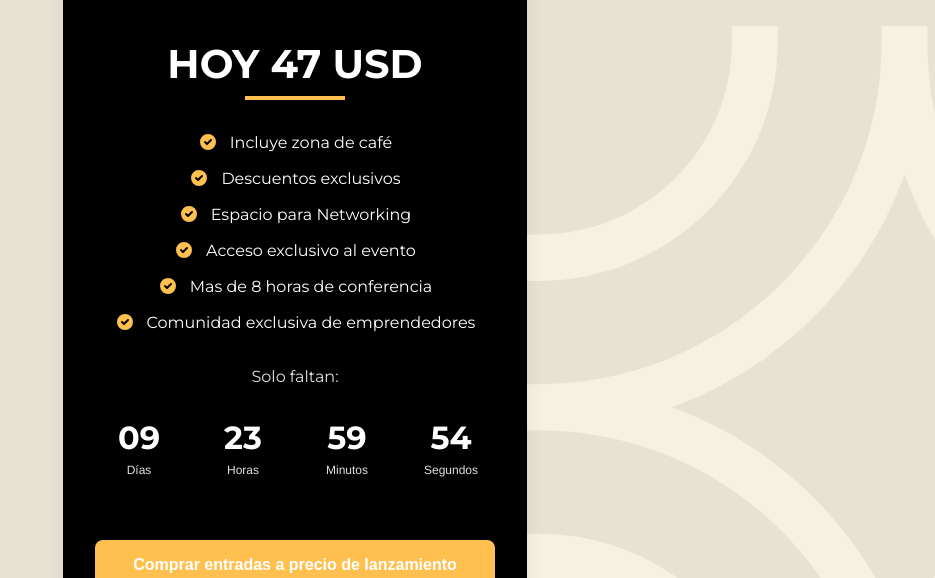
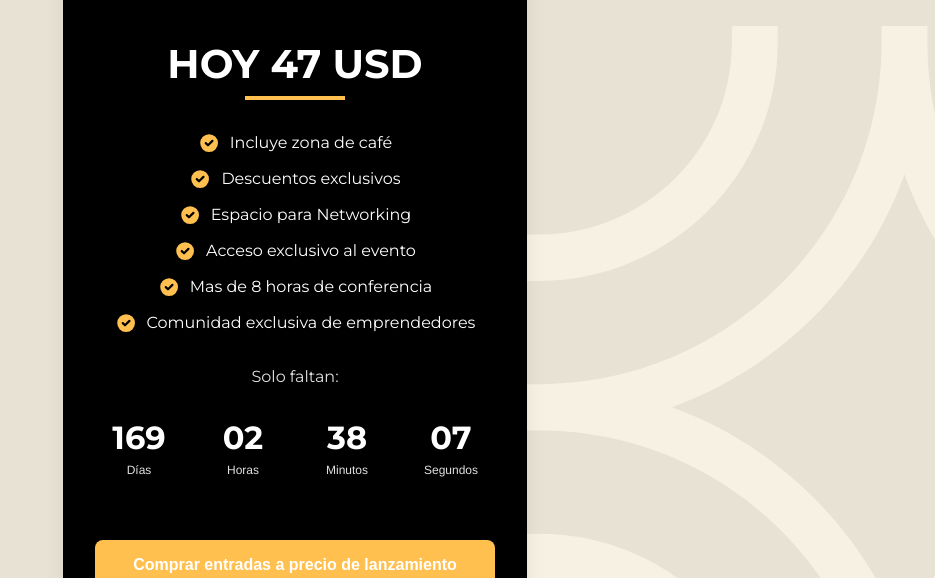
Before and after one commit to McJeanPierre/Froted-Kairosig, a React (Vite) app: page / in a window 1280 px wide. Shown: the part 4501-5079 px from the top of the page, without its empty margins (345-1280 px from the left). Built offline with nearby package versions, Linux system fonts and the light colour scheme; a web font is replaced by a local one.

Commit message:
Agregar la biblioteca date-fns, actualizar enlaces en el pie de página y mejorar animaciones en la sección de precios

```diff
--- a/package.json
+++ b/package.json
@@ -13,6 +13,7 @@
     "@emailjs/browser": "^4.4.1",
     "axios": "^1.7.7",
     "cors": "^2.8.5",
+    "date-fns": "^4.1.0",
     "dotenv": "^16.4.7",
     "emailjs-com": "^3.2.0",
     "lucide-react": "^0.451.0",
--- a/src/Footer.jsx
+++ b/src/Footer.jsx
@@ -20,7 +20,7 @@ export default function Footer() {
           <a href="https://www.instagram.com/kairosig/" className="footer-icon instagram">
             <Instagram size={32} />
           </a>
-          <a href="https://hotmart.com/es/marketplace/productos/afiliados-club-del-dinero/S58081490W" className="footer-icon hotmart">
+          <a href="https://hotmart.com/es/marketplace/productos/congreso-internacional-integracion-de-la-inteligencia-artificial-ia-en-la-industria-alimentaria-innovacion-transformacion-y-futuro/P96599423R" className="footer-icon hotmart">
             <Flame size={32} />
           </a>
         </div>
--- a/src/PricingSection.css
+++ b/src/PricingSection.css
@@ -18,7 +18,6 @@
   background-position: 10% center; /* Ajusta este valor según lo que necesites */
 }
 
-
 .pricing-card {
   width: 100%;
   max-width: 400px;
@@ -32,6 +31,10 @@
 .pricing-header {
   text-align: center;
   margin-bottom: 2rem;
+  opacity: 0;
+  transform: translateY(-20px);
+  animation: fadeInUp 0.5s ease forwards;
+  animation-delay: 0.5s;
 }
 
 .normal-price {
@@ -66,6 +69,10 @@
   padding: 0;
   margin-bottom: 2rem;
   text-align: center;
+  opacity: 0;
+  transform: translateY(-20px);
+  animation: fadeInUp 0.5s ease forwards;
+  animation-delay: 0.7s;
 }
 
 .feature-list li {
@@ -104,6 +111,32 @@
   border-radius: 0.5rem;
   padding: 0.75rem;
   width: 70px;
+  opacity: 0;
+  transform: translateY(-20px);
+  animation: fadeInUp 0.5s ease forwards;
+}
+
+.countdown-item:nth-child(1) {
+  animation-delay: 0.1s;
+}
+
+.countdown-item:nth-child(2) {
+  animation-delay: 0.2s;
+}
+
+.countdown-item:nth-child(3) {
+  animation-delay: 0.3s;
+}
+
+.countdown-item:nth-child(4) {
+  animation-delay: 0.4s;
+}
+
+@keyframes fadeInUp {
+  to {
+    opacity: 1;
+    transform: translateY(0);
+  }
 }
 
 .countdown-item span {
@@ -130,6 +163,10 @@
   border-radius: 0.5rem;
   cursor: pointer;
   transition: background-color 0.3s;
+  opacity: 0;
+  transform: translateY(-20px);
+  animation: fadeInUp 0.5s ease forwards;
+  animation-delay: 0.9s;
 }
 
 .buy-button:hover {
@@ -140,6 +177,10 @@
   text-align: center;
   font-size: 0.875rem;
   margin-top: 1rem;
+  opacity: 0;
+  transform: translateY(-20px);
+  animation: fadeInUp 0.5s ease forwards;
+  animation-delay: 1.1s;
 }
 
 .payment-methods {
@@ -147,6 +188,10 @@
   justify-content: center;
   gap: 0.75rem;
   margin-top: 1.5rem;
+  opacity: 0;
+  transform: translateY(-20px);
+  animation: fadeInUp 0.5s ease forwards;
+  animation-delay: 1.3s;
 }
 
 .payment-icon {
--- a/src/PricingSection.jsx
+++ b/src/PricingSection.jsx
@@ -1,42 +1,37 @@
 import React, { useState, useEffect } from 'react';
+import { formatDistanceToNow } from 'date-fns';
+import { es } from 'date-fns/locale';
 import { MessageCircle } from 'lucide-react';
 import './PricingSection.css';
 import { Link } from 'react-router-dom';
 
 const PricingSection = () => {
-  const [timeLeft, setTimeLeft] = useState({ days: 10, hours: 0, minutes: 0, seconds: 0 });
+  const targetDate = new Date('2025-04-26T00:00:00'); // Fecha específica
+
+  const calculateTimeLeft = () => {
+    const now = new Date();
+    const difference = targetDate - now;
+
+    let timeLeft = { days: 0, hours: 0, minutes: 0, seconds: 0 };
+
+    if (difference > 0) {
+      timeLeft = {
+        days: Math.floor(difference / (1000 * 60 * 60 * 24)),
+        hours: Math.floor((difference / (1000 * 60 * 60)) % 24),
+        minutes: Math.floor((difference / 1000 / 60) % 60),
+        seconds: Math.floor((difference / 1000) % 60),
+      };
+    }
+
+    return timeLeft;
+  };
+
+  const [timeLeft, setTimeLeft] = useState(calculateTimeLeft());
 
   useEffect(() => {
     const timer = setInterval(() => {
-      setTimeLeft((prevTime) => {
-        let newSeconds = prevTime.seconds - 1;
-        let newMinutes = prevTime.minutes;
-        let newHours = prevTime.hours;
-        let newDays = prevTime.days;
-
-        if (newSeconds < 0) {
-          newSeconds = 59;
-          newMinutes--;
-
-          if (newMinutes < 0) {
-            newMinutes = 59;
-            newHours--;
-
-            if (newHours < 0) {
-              newHours = 23;
-              newDays--;
-            }
-          }
-        }
-
-        if (newDays < 0 && newHours < 0 && newMinutes < 0 && newSeconds < 0) {
-          clearInterval(timer);
-          return { days: 0, hours: 0, minutes: 0, seconds: 0 };
-        }
-
-        return { days: newDays, hours: newHours, minutes: newMinutes, seconds: newSeconds };
-      });
-    }, 1000); // Actualiza cada segundo
+      setTimeLeft(calculateTimeLeft());
+    }, 1000);
 
     return () => clearInterval(timer);
   }, []);
@@ -61,7 +56,7 @@ const PricingSection = () => {
             'Comunidad exclusiva de emprendedores'
           ].map((item, index) => (
             <li key={index}>
-              <svg className="checkmark" viewBox="0 0 20 20">
+              <svg className="checkmark" viewBox="0 0 18 18">
                 <path fillRule="evenodd" d="M10 18a8 8 0 100-16 8 8 0 000 16zm3.707-9.293a1 1 0 00-1.414-1.414L9 10.586 7.707 9.293a1 1 0 00-1.414 1.414l2 2a1 1 0 001.414 0l4-4z" clipRule="evenodd" />
               </svg>
               {item}
@@ -98,9 +93,7 @@ const PricingSection = () => {
         </div>
       </div>
 
-
-
-    <div className="chat-section">
+      <div className="chat-section">
         <a href="https://wa.me/+593958617565" target="_blank" rel="noopener noreferrer">
           <img src="/whatsapp.png" alt="Whatsapp" className="chat-icon" />
         </a>
```
Also changed, not shown: 1 other file (tests, documents, lock files or other folders).
